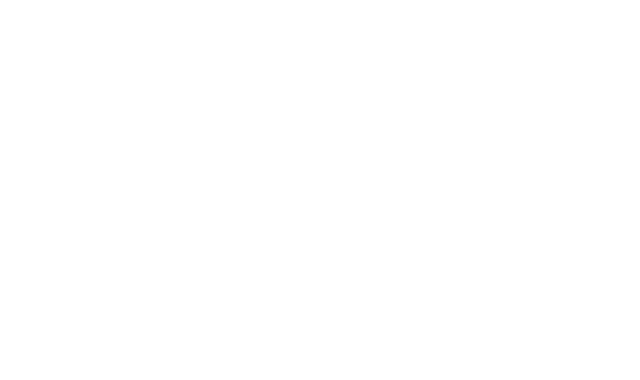
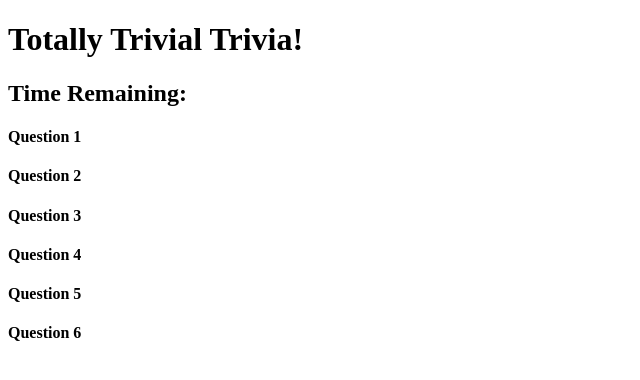
Before and after one commit to eunji120/TriviaGame, a plain HTML site: page index.html in a window 1280 px wide. Shown: the whole page, without its empty margins (0-640 px from the left). Drawn offline with nearby package versions, Linux system fonts and the light colour scheme.

Commit message:
Edited files

```diff
--- a/index.html
+++ b/index.html
@@ -4,9 +4,27 @@
     <meta charset="UTF-8">
     <meta name="viewport" content="width=device-width, initial-scale=1.0">
     <meta http-equiv="X-UA-Compatible" content="ie=edge">
-    <title>Document</title>
+    <link rel="styelshhet" type="text/css" href="assets/css/style.css">
+    <title>Trivia Game</title>
 </head>
 <body>
+    <h1>Totally Trivial Trivia!</h1>
 
+    <h2>Time Remaining: </h2>
+
+    <h4>Question 1</h4>
+
+    <h4>Question 2</h4>
+
+    <h4>Question 3</h4>
+
+    <h4>Question 4</h4>
+
+    <h4>Question 5</h4>
+
+    <h4>Question 6</h4>
+
+    <script src="https://cdnjs.cloudflare.com/ajax/libs/jquery/3.2.1/jquery.min.js"></script>
+<script src="assets/javascript/app.js"></script>
 </body>
 </html>
```
